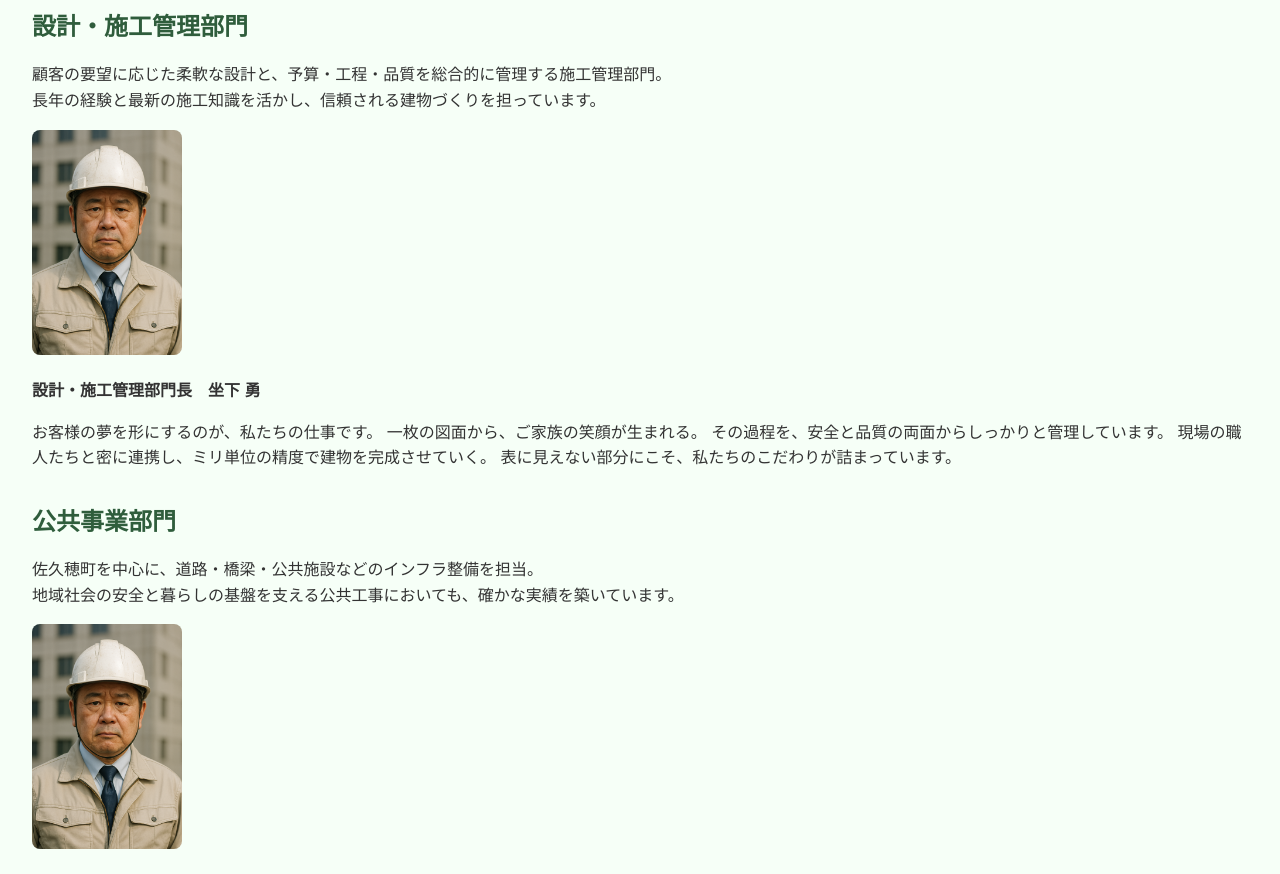
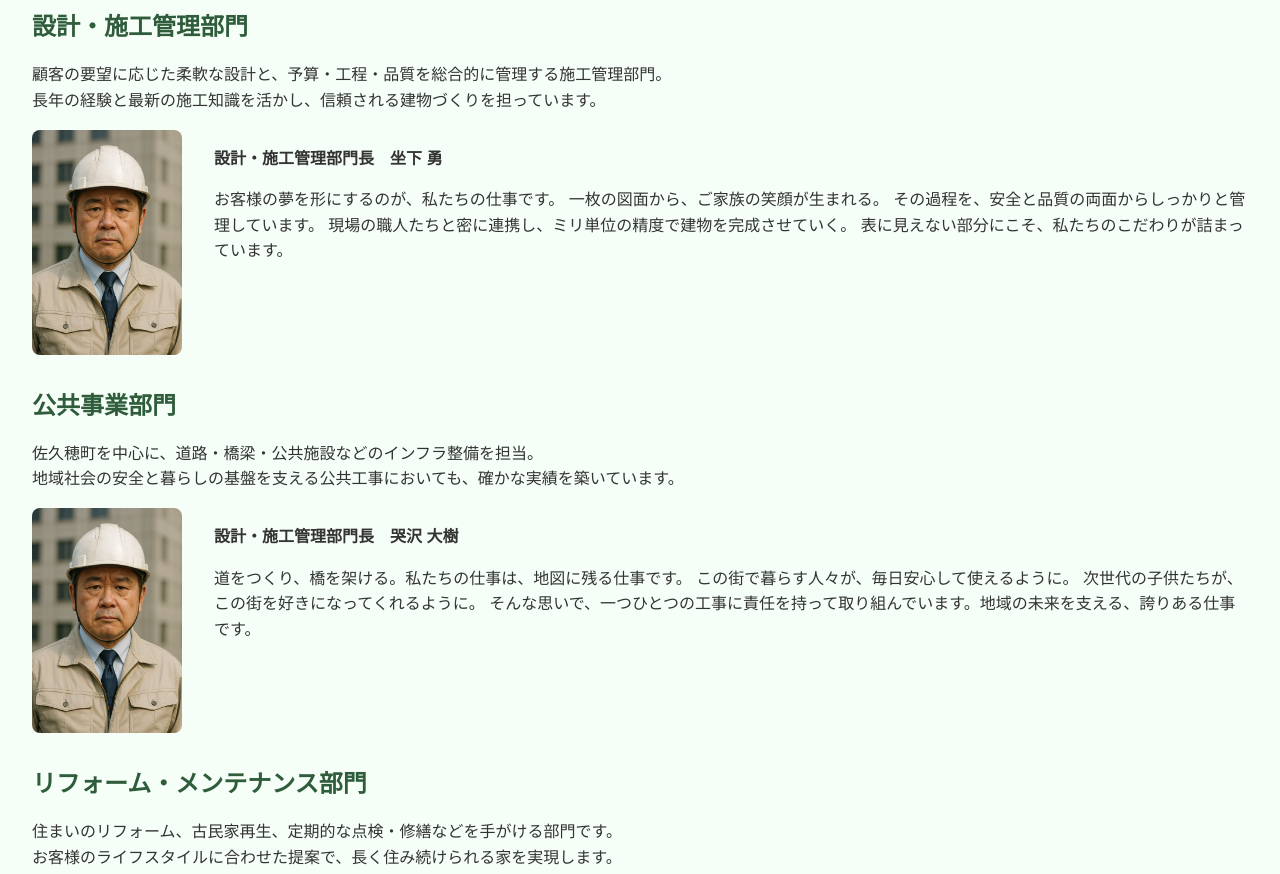
Before and after one commit to edenad/ma, a plain HTML site: page sakuho_company/services.html in a window 1280 px wide. Shown: the part 760-1634 px from the top of the page. Drawn offline with Linux system fonts and the light colour scheme.

Commit message:
Update services.html

```diff
--- a/sakuho_company/services.html
+++ b/sakuho_company/services.html
@@ -57,6 +57,7 @@
         顧客の要望に応じた柔軟な設計と、予算・工程・品質を総合的に管理する施工管理部門。<br>
         長年の経験と最新の施工知識を活かし、信頼される建物づくりを担っています。
       </p>
+      <div class="section-with-image horizontal">
       <img src="../images/sakura_tomochika.png" alt="施工部門長の写真" class="supervisor-photo">
         <div class="supervisor-text">
           <p><strong>設計・施工管理部門長　坐下 勇</strong></p>
@@ -68,6 +69,7 @@
             表に見えない部分にこそ、私たちのこだわりが詰まっています。
           </p>
         </div>
+      </div>
     </section>
 
     <section>
@@ -76,7 +78,8 @@
         佐久穂町を中心に、道路・橋梁・公共施設などのインフラ整備を担当。<br>
         地域社会の安全と暮らしの基盤を支える公共工事においても、確かな実績を築いています。
       </p>
-            <img src="../images/sakura_tomochika.png" alt="施工部門長の写真" class="supervisor-photo">
+      <div class="section-with-image horizontal">
+        <img src="../images/sakura_tomochika.png" alt="施工部門長の写真" class="supervisor-photo">
         <div class="supervisor-text">
           <p><strong>設計・施工管理部門長　哭沢 大樹</strong></p>
           <p>
@@ -86,6 +89,7 @@
             そんな思いで、一つひとつの工事に責任を持って取り組んでいます。地域の未来を支える、誇りある仕事です。
           </p>
         </div>
+      </div>
     </section>
 
     <section>
```
